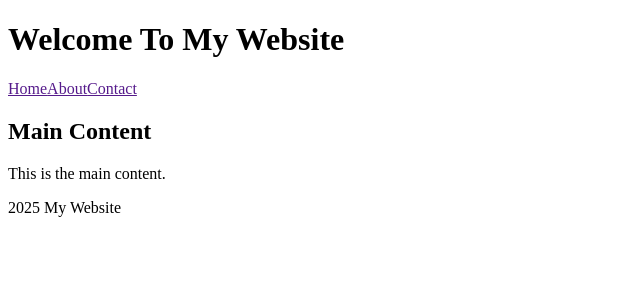
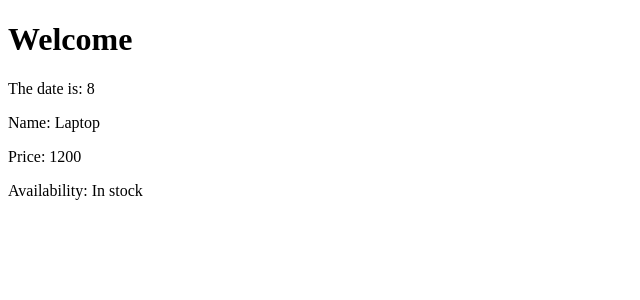
Before and after one commit to ForeverPlat/learning-react, a React (Vite) app: page / in a window 1280 px wide. Shown: the top 300 px of the page, without its empty margins (0-640 px from the left). Built offline with nearby package versions, Linux system fonts and the light colour scheme.

Commit message:
basic expressions

```diff
--- a/src/App.jsx
+++ b/src/App.jsx
@@ -1,15 +1,13 @@
 import React from 'react'
-import Header from './components/Header';
-import Main from './components/Main';
-import Footer from './components/Footer';
+import Greeting from './components/Greeting';
+import ProductInfo from './components/ProductInfo';
 
 const App = () => {
+
   return (
-
     <div>
-      <Header />
-      <Main />
-      <Footer />
+      <Greeting />
+      <ProductInfo />
     </div>
   )
 }
--- a/src/components/Footer.jsx
+++ /dev/null
@@ -1,11 +0,0 @@
-import React from 'react'
-
-const Footer = () => {
-  return (
-    <footer>
-        <p>2025 My Website</p>
-    </footer>
-  )
-}
-
-export default Footer
--- /dev/null
+++ b/src/components/Greeting.jsx
@@ -0,0 +1,18 @@
+import React from 'react'
+
+const Greeting = () => {
+
+    const msg = 'Welcome';
+    const date = new Date();
+
+  return (
+    <div>
+
+        <h1>{ msg }</h1>
+        <p>The date is: { date.getDate() }</p>
+
+    </div>
+  )
+}
+
+export default Greeting
--- a/src/components/Header.jsx
+++ /dev/null
@@ -1,18 +0,0 @@
-import React from 'react'
-
-const Header = () => {
-  return (
-
-    <div>
-        <h1>Welcome To My Website</h1>
-        <nav>
-            <a href=''>Home</a>
-            <a href=''>About</a>
-            <a href=''>Contact</a>
-        </nav>
-    </div>
-
-  )
-}
-
-export default Header;
--- a/src/components/Main.jsx
+++ /dev/null
@@ -1,14 +0,0 @@
-import React from 'react'
-
-const Main = () => {
-  return (
-
-    <main>
-        <h2>Main Content</h2>
-        <p>This is the main content.</p>
-    </main>
-
-  )
-}
-
-export default Main;
--- /dev/null
+++ b/src/components/ProductInfo.jsx
@@ -0,0 +1,22 @@
+import React from 'react'
+
+const ProductInfo = () => {
+
+    const product = {
+        name: 'Laptop',
+        price: 1200,
+        availability: 'In stock'
+    };
+
+  return (
+    <div>
+
+       <p>Name: { product.name }</p>
+       <p>Price: { product.price }</p>
+       <p>Availability: { product.availability }</p>
+
+    </div>
+  )
+}
+
+export default ProductInfo
```
